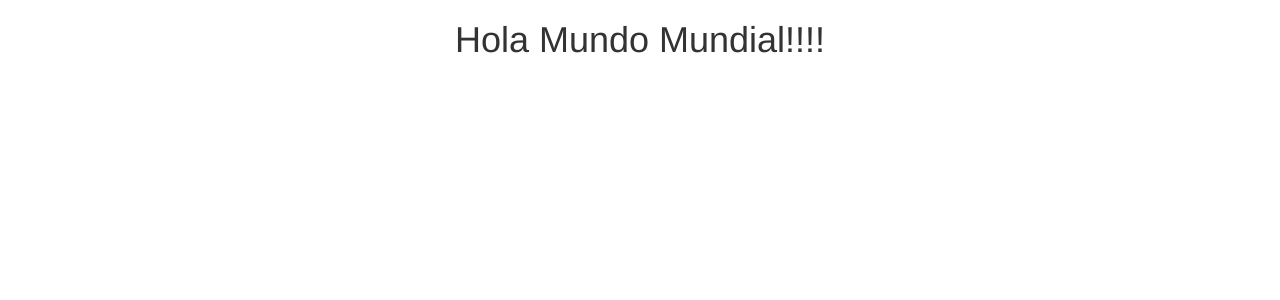
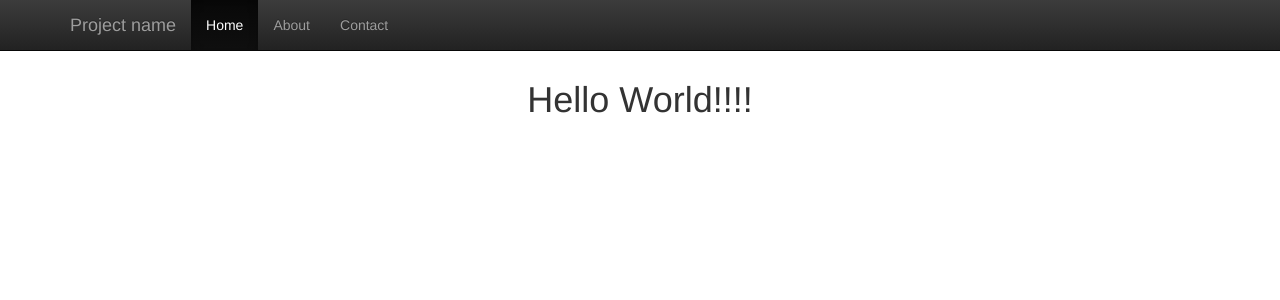
Before and after one commit to seiji13r/dj18AuthBase, a Django app: template templates/base_site.html in a window 1280 px wide. Shown: the top 300 px of the page. Run offline with Django 3.2, Linux system fonts and the light colour scheme; the template is opened without the code that fills it, so the values that code supplies are empty; parts of the project's set-up code (start-up, migrations or seed data) failed here and were passed over; some libraries are stand-ins or nearby versions.

Commit message:
Move url directives to application
url directives moved from main to the application.
Added template block tags to the base_site.html to Start Organizing
site rendering structure.

```diff
--- /dev/null
+++ b/custom_auth/urls.py
@@ -0,0 +1,9 @@
+from django.conf.urls import include, url
+from django.contrib import admin
+
+from django.views.generic import TemplateView
+
+urlpatterns = [
+    url(r'^test/', TemplateView.as_view(template_name="base_site.html")),
+#    url(r'^admin/', include(admin.site.urls)),
+]
--- a/dj18AuthBase/urls.py
+++ b/dj18AuthBase/urls.py
@@ -1,13 +1,11 @@
 from django.conf.urls import include, url
 from django.contrib import admin
-
-from django.views.generic import TemplateView
 
 urlpatterns = [
     # Examples:
     # url(r'^$', 'dj18AuthBase.views.home', name='home'),
     # url(r'^blog/', include('blog.urls')),
 
-    url(r'^test/', TemplateView.as_view(template_name="base_site.html")),
+    url(r'^custom_auth/', include('custom_auth.urls')),
     url(r'^admin/', include(admin.site.urls)),
 ]
--- a/templates/base_site.html
+++ b/templates/base_site.html
@@ -1,3 +1,5 @@
+{% load staticfiles %}
+
 <!DOCTYPE html>
 <html lang="en">
 <head>
@@ -8,18 +10,44 @@
 
 	<link rel="stylesheet" href="https://maxcdn.bootstrapcdn.com/bootstrap/3.3.4/css/bootstrap.min.css">
 	<link rel="stylesheet" href="https://maxcdn.bootstrapcdn.com/bootstrap/3.3.4/css/bootstrap-theme.min.css">
-</head>
-	<title>Django 1.8 Base Auth Page</title>
+	<!-- Include the following line to Display Content right below the nav bar -->
+	<style type="text/css"> body {padding-top: 60px;} </style>
+	{% block title %} <title>Django 1.8 Auth Base Page</title> {% endblock%}
 </head>
 <body>
+	{% block navbar%}
+	<nav class="navbar navbar-inverse navbar-fixed-top">
+      <div class="container">
+        <div class="navbar-header">
+          <button type="button" class="navbar-toggle collapsed" data-toggle="collapse" data-target="#navbar" aria-expanded="false" aria-controls="navbar">
+            <span class="sr-only">Toggle navigation</span>
+            <span class="icon-bar"></span>
+            <span class="icon-bar"></span>
+            <span class="icon-bar"></span>
+          </button>
+          <a class="navbar-brand" href="#">Project name</a>
+        </div>
+        <div id="navbar" class="collapse navbar-collapse">
+          <ul class="nav navbar-nav">
+            <li class="active"><a href="#">Home</a></li>
+            <li><a href="#about">About</a></li>
+            <li><a href="#contact">Contact</a></li>
+          </ul>
+        </div><!--/.nav-collapse -->
+      </div>
+    </nav>
+    {% endblock%}
+	{% block content1 %}
 	<div class="container">
 		<div class="row">
 			<div class="col-lg-12 col-md-12 col-sm-12 col-xs-12">
-				<h1 class="text-center">Hola Mundo Mundial!!!!</h1>
+				<h1 class="text-center">Hello World!!!!</h1>
 			</div>
 		</div>
 	</div>
+	{% endblock %}
 </body>
 <script src="https://code.jquery.com/jquery-1.11.3.min.js"></script>
 <script src="https://maxcdn.bootstrapcdn.com/bootstrap/3.3.4/js/bootstrap.min.js"></script>
+{% block scripts %} {% endblock %}
 </html>
```
